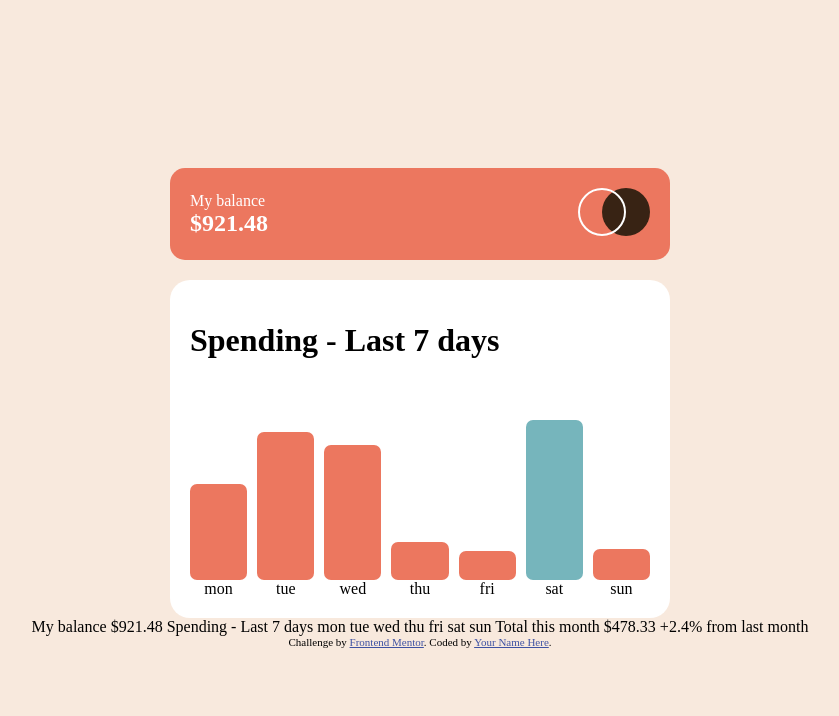
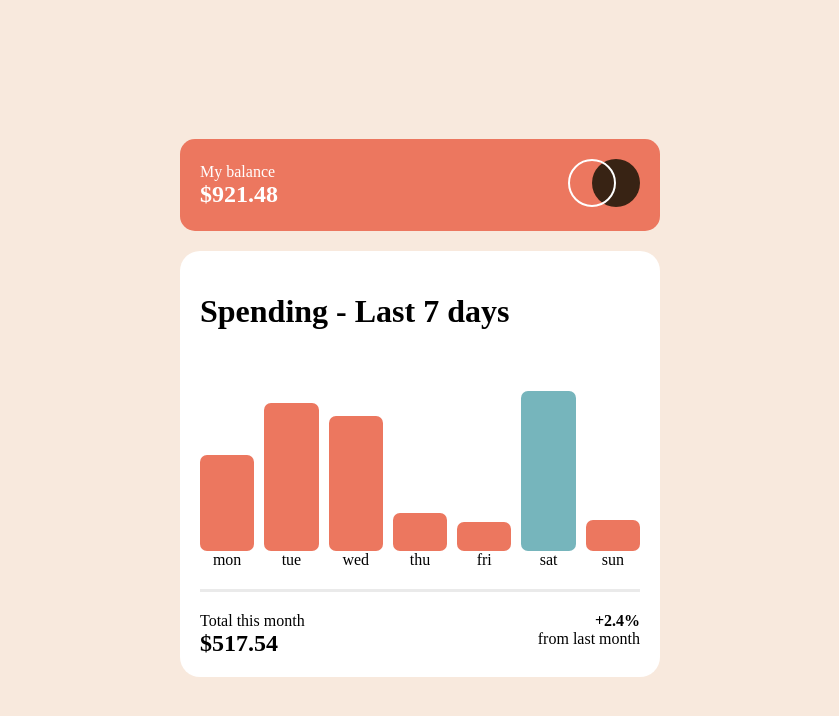
Before and after one commit to kimtaejin3/expenses-chart-component, a React app: page / in a window 1280 px wide. Shown: the top 716 px of the page, without its empty margins (220-1059 px from the left). Built offline with nearby package versions, Linux system fonts and the light colour scheme.

Commit message:
feat: Add footer

```diff
--- a/public/index.html
+++ b/public/index.html
@@ -14,29 +14,9 @@
 
         <title>Frontend Mentor | Expenses chart component</title>
 
-        <!-- Feel free to remove these styles or customise in your own stylesheet 👍 -->
-        <style>
-            .attribution {
-                font-size: 11px;
-                text-align: center;
-            }
-            .attribution a {
-                color: hsl(228, 45%, 44%);
-            }
-        </style>
+
     </head>
     <body>
         <div id="root"></div>
-        My balance $921.48 Spending - Last 7 days mon tue wed thu fri sat sun
-        Total this month $478.33 +2.4% from last month
-
-        <div class="attribution">
-            Challenge by
-            <a
-                href="https://www.frontendmentor.io?ref=challenge"
-                target="_blank"
-                >Frontend Mentor</a
-            >. Coded by <a href="#">Your Name Here</a>.
-        </div>
     </body>
 </html>
--- a/src/App.js
+++ b/src/App.js
@@ -1,12 +1,13 @@
 import Header from './Header.js';
 import Main from './Main.js';
+import './component.css';
 
 function App(){
     return(
-        <>
+        <div className="wrapper">
             <Header/>
             <Main/>
-        </>
+        </div>
     )
 }
 
--- /dev/null
+++ b/src/Footer.css
@@ -0,0 +1,46 @@
+/*
+  <div className="Footer">
+            <div className="container">
+                <div className="container-contetns">
+                    <span>Total this month</span>
+                    <span>{sum}</span>
+                </div>
+                <div className="container-side">
+                    <span>+2.4%</span>
+                    <span>from last month</span>
+                </div>
+            </div>
+        </div>
+*/
+
+.Footer{
+    border-top: 3px solid #eaeaea;
+    padding-top: 20px;
+    margin-top: 20px;
+}
+
+.Footer .container{
+    display:flex;
+    justify-content: space-between;
+}
+
+.Footer .container-contetns{
+    display: flex;
+    flex-direction: column;
+}
+
+.Footer .container-side{
+    display: flex;
+    flex-direction: column;
+    align-items: flex-end;
+}
+
+.Footer .total__price{
+    font-size: 24px;
+    font-weight: bold;
+
+}
+
+.Footer .rate{
+    font-weight: bold;
+}
--- /dev/null
+++ b/src/Footer.js
@@ -0,0 +1,27 @@
+import './Footer.css';
+import spending from '../data.json';
+
+let arr = spending;
+let sum = 0;
+for(let i=0; i<arr.length; i++){
+    sum += arr[i].amount;
+}
+
+function Footer(){
+    return (
+        <div className="Footer">
+            <div className="container">
+                <div className="container-contetns">
+                    <span>Total this month</span>
+                    <span class="total__price">${sum}</span>
+                </div>
+                <div className="container-side">
+                    <span class="rate">+2.4%</span>
+                    <span>from last month</span>
+                </div>
+            </div>
+        </div>
+    );
+}
+
+export default Footer;
--- a/src/Graph.js
+++ b/src/Graph.js
@@ -2,16 +2,12 @@ import {useState} from 'react';
 
 function Graph({day, amount, height}){
     const className = `Spending-graph`;
-    console.log(height,typeof(height));
     let classNameSub = 'Spending-graph-height';
 
     if(height=='80.0'){
         classNameSub += ' high';
     }
-
-
     const graph_height = height+'%';
-    console.log(graph_height);
 
     let [showAmount, setShowAmount] = useState(false);
     const mouseEventHandler = () => {
--- a/src/Header.css
+++ b/src/Header.css
@@ -1,6 +1,5 @@
 .Header{
     background-color: hsl(10, 79%, 65%);
-    width: 500px;
     border-radius: 15px;
     margin-bottom:20px;
 }
--- a/src/Header.js
+++ b/src/Header.js
@@ -1,6 +1,4 @@
 import './Header.css';
-import './layout.css';
-import './component.css';
 import logoImg from '../images/logo.svg';
 
 function Header(){
--- a/src/Main.css
+++ b/src/Main.css
@@ -2,6 +2,7 @@
     background-color: white;
     border-radius: 20px;
     padding: 20px;
+    box-sizing: border-box;
 }
 
 ul{
@@ -15,7 +16,6 @@ li{
 
 .l_row{
     display: flex;
-    flex-wrap: wrap;
     gap:10px;
 }
 
@@ -27,6 +27,7 @@ li{
 .Spending-graph{
     height: 200px;
     display: flex;
+    row-gap: 10px;
     flex-direction: column;
     justify-content: flex-end;
 }
@@ -57,8 +58,7 @@ li{
     color: white;
     font-weight: bold;
     font-size:11px;
-    margin-bottom: 5px;
     padding: 10px 8px;
     text-align: center;
-    border-radius: 5px;
+    /* border-radius: 5px; */
 }
--- a/src/Main.js
+++ b/src/Main.js
@@ -1,6 +1,7 @@
 import spending from '../data.json';
 import './Main.css';
 import Graph from './Graph.js';
+import Footer from './Footer.js';
 
 
 function compare(a,b){
@@ -90,6 +91,7 @@ function Main(){
                     <li className='l_col'><div class="day">sun</div></li>
                 </ul>
             </div>
+            <Footer/>
         </main>
     );
 
--- a/src/component.css
+++ b/src/component.css
@@ -1,9 +1,11 @@
 body{
+    background-color: hsl(27, 66%, 92%);
+    height: 100vh;
     display: flex;
     justify-content: center;
     align-items: center;
-    height: 100vh;
-    flex-direction: column;
+}
 
-    background-color: hsl(27, 66%, 92%);
+.wrapper{
+    width: 480px;
 }
```
